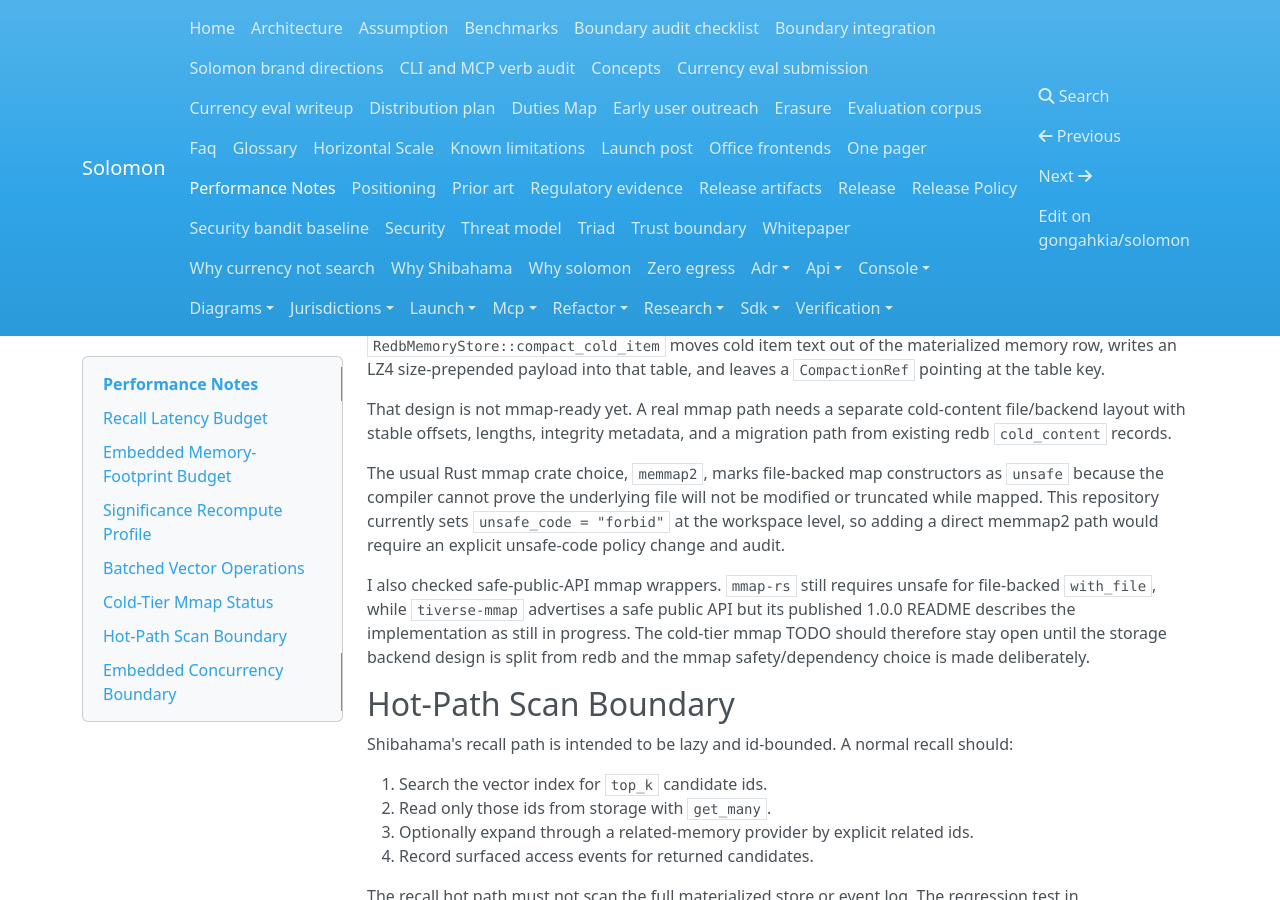
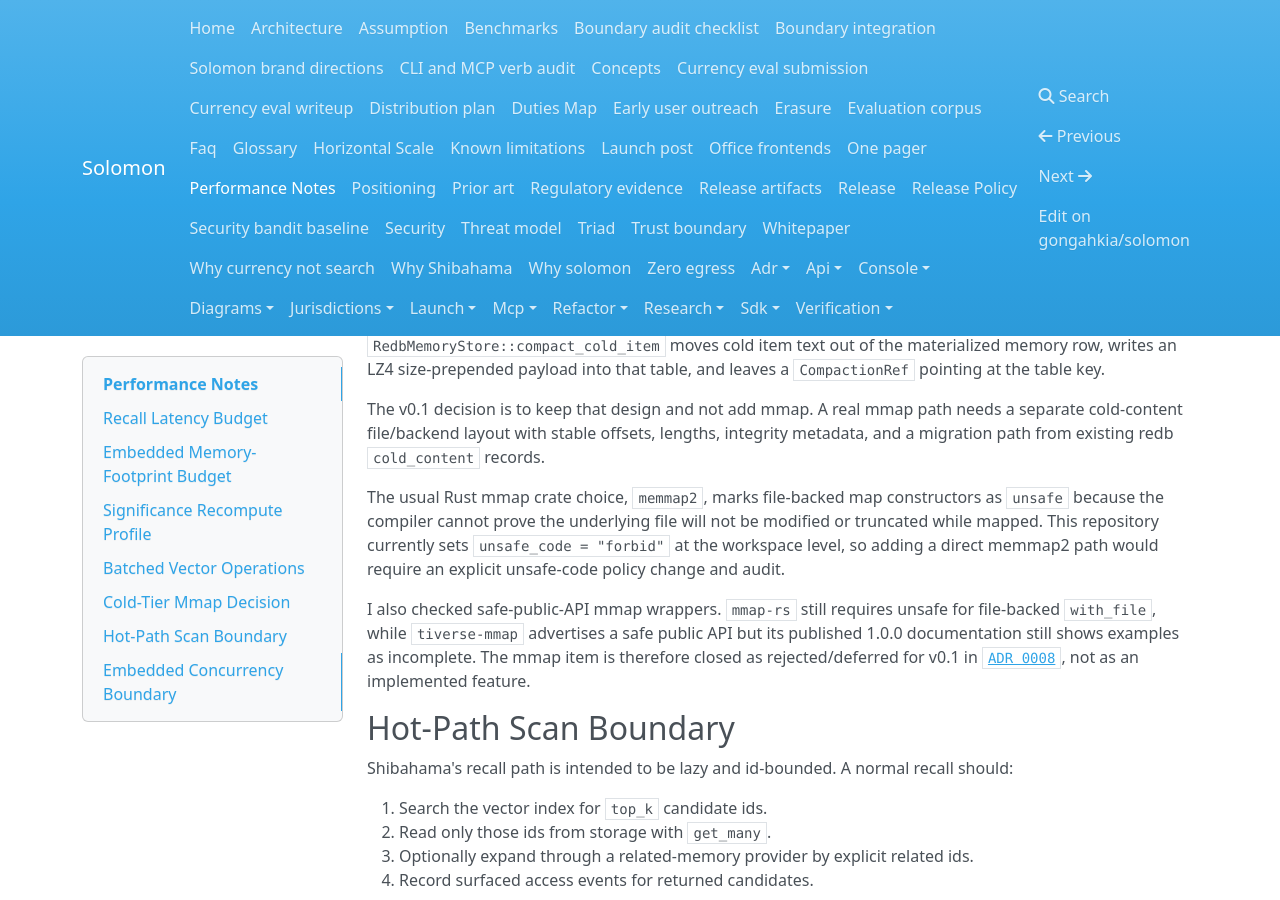
Before and after one commit to gongahkia/solomon, an MkDocs documentation site: the page built from docs/performance.md, in a window 1280 px wide and 900 px high, scrolled down 1041 px. Built offline with MkDocs 1.6.1, drawn with Linux system fonts in a browser that asks for light colours; nearby versions of some CDN libraries.

Commit message:
Close cold-tier mmap as v0.1 non-goal
(cherry picked from commit 6192a2d87c0d6ff8a6a48de96dd4f40d860d335c)
(cherry picked from commit d72e0912b9ec01b4952cbb6c7919167099c0e551)

```diff
--- a/docs/performance.md
+++ b/docs/performance.md
@@ -46,16 +46,17 @@ No portable SIMD implementation is claimed for the current HNSW dependency. The
 portable contract is batched vector operation support; SIMD can be added behind
 the same methods if a backend exposes it.
 
-## Cold-Tier Mmap Status
+## Cold-Tier Mmap Decision
 
 Cold-tier compaction currently stores compressed payloads in the embedded redb
 `cold_content` table. `RedbMemoryStore::compact_cold_item` moves cold item text
 out of the materialized memory row, writes an LZ4 size-prepended payload into
 that table, and leaves a `CompactionRef` pointing at the table key.
 
-That design is not mmap-ready yet. A real mmap path needs a separate
-cold-content file/backend layout with stable offsets, lengths, integrity
-metadata, and a migration path from existing redb `cold_content` records.
+The v0.1 decision is to keep that design and not add mmap. A real mmap path
+needs a separate cold-content file/backend layout with stable offsets, lengths,
+integrity metadata, and a migration path from existing redb `cold_content`
+records.
 
 The usual Rust mmap crate choice, `memmap2`, marks file-backed map constructors
 as `unsafe` because the compiler cannot prove the underlying file will not be
@@ -65,10 +66,9 @@ would require an explicit unsafe-code policy change and audit.
 
 I also checked safe-public-API mmap wrappers. `mmap-rs` still requires unsafe for
 file-backed `with_file`, while `tiverse-mmap` advertises a safe public API but
-its published 1.0.0 README describes the implementation as still in progress.
-The cold-tier mmap TODO should therefore stay open until the storage backend
-design is split from redb and the mmap safety/dependency choice is made
-deliberately.
+its published 1.0.0 documentation still shows examples as incomplete. The mmap
+item is therefore closed as rejected/deferred for v0.1 in
+[`ADR 0008`](adr/0008-cold-tier-mmap.md), not as an implemented feature.
 
 ## Hot-Path Scan Boundary
 
```
Also changed, not shown: TODO.md (+2 -2 lines), docs/adr/0008-cold-tier-mmap.md (added, +58 -0 lines), docs/adr/README.md (+1 -0 lines).
